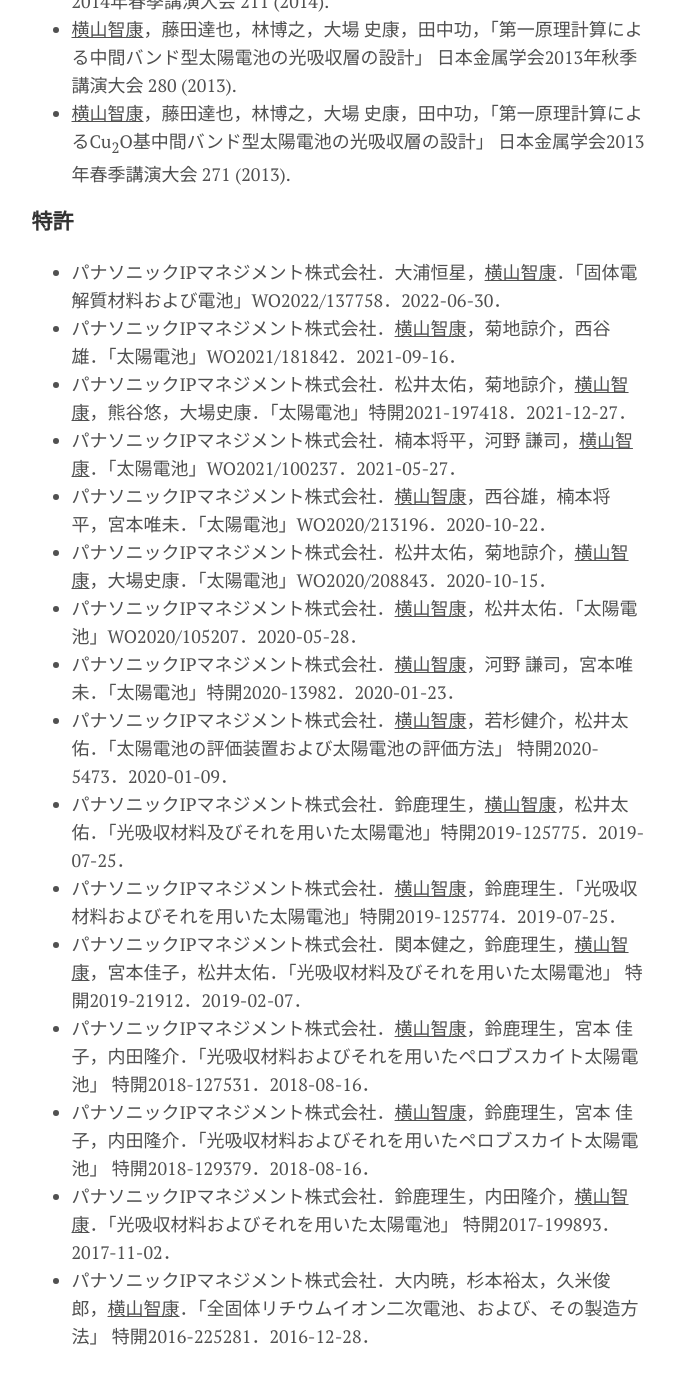
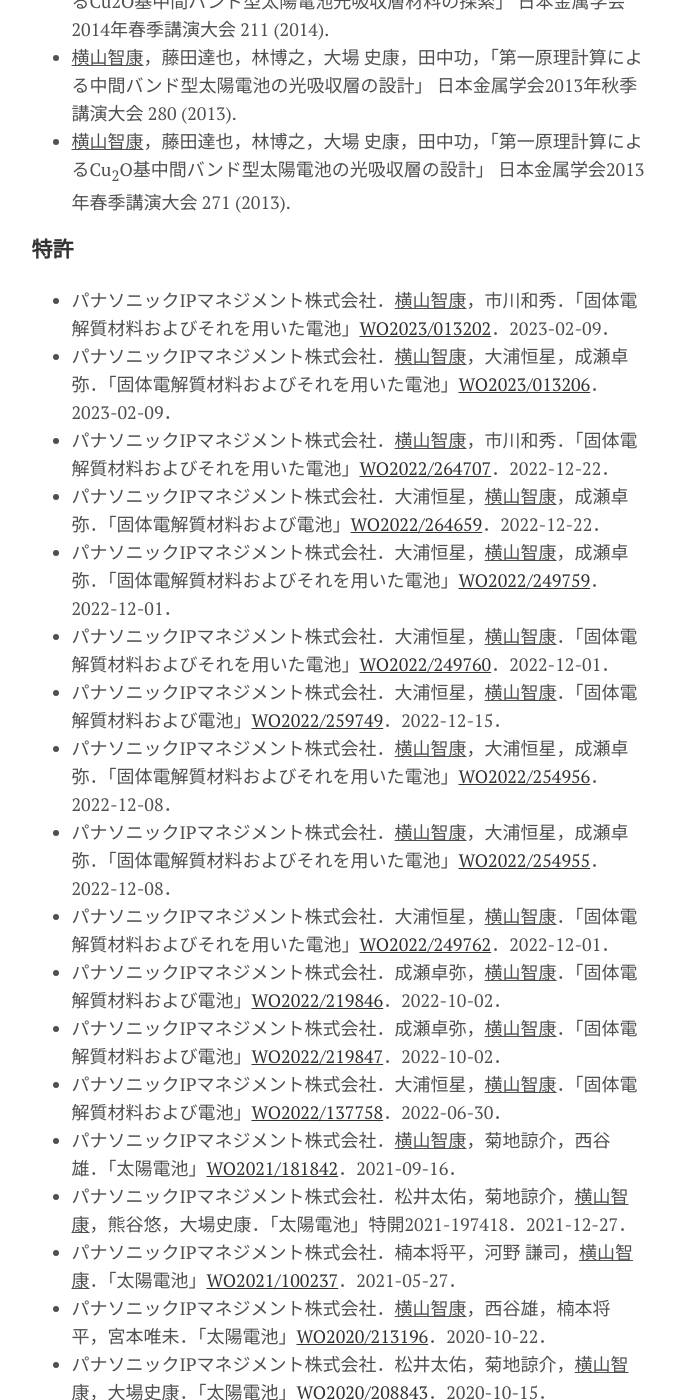
Before and after one commit to yokoyamatomoyasu/yokoyamatomoyasu.github.io, a Jekyll site: the page built from menu/about.md, in a window 1280 px wide and 1400 px high, scrolled down 5281 px. Shown: the whole window, without its empty margins (301-976 px from the left). Built offline with Jekyll 4.4.1, drawn with Linux system fonts in a browser that asks for light colours; some of the changed text lies outside the part shown.

Commit message:
GitHub pages site with Jekyll

```diff
--- a/menu/about.md
+++ b/menu/about.md
@@ -43,32 +43,32 @@
 
 
 ### メディア
-- LabBase，「化学で世界にインパクトを！ パナソニックグループ×コーセー研究者が語る「イノベーションと情熱」」，2022年5月11日 [リンク](https://compass.labbase.jp/articles/854)
-- Panasonic Newsroom Japan，「「個のチカラ」で会社を変える～Panasonic Young Leaders」，2022年3月28日 [リンク](https://news.panasonic.com/jp/stories/2022/98060.html)
-- パナソニック採用，「パナソニックの人：マテリアルズ・インフォマティクスを駆使し、エネルギー材料を革新したい。」，2022年3月15日 [リンク](https://recruit.jpn.panasonic.com/person/t_yokoyama.html)
-- WIRED JAPAN，「人智を超えた素材開発とその効率化の先にある未来とは」，2021年11月25日 [リンク](https://wired.jp/2021/11/25/wired-conference-2021-panasonic-ws/)
-- 日経クロステック，「次世代太陽電池にわずか1年で革新　「10年に1人」の企業研究者」，2021年5月24日 [リンク](https://xtech.nikkei.com/atcl/nxt/column/18/01620/052000007/)
+- LabBase，[「化学で世界にインパクトを！ パナソニックグループ×コーセー研究者が語る「イノベーションと情熱」」](https://compass.labbase.jp/articles/854)，2022年5月11日
+- Panasonic Newsroom Japan，[「「個のチカラ」で会社を変える～Panasonic Young Leaders」](https://news.panasonic.com/jp/stories/2022/98060.html)，2022年3月28日
+- パナソニック採用，[「パナソニックの人：マテリアルズ・インフォマティクスを駆使し、エネルギー材料を革新したい。」](https://recruit.jpn.panasonic.com/person/t_yokoyama.html)，2022年3月15日
+- WIRED JAPAN，[「人智を超えた素材開発とその効率化の先にある未来とは」](https://wired.jp/2021/11/25/wired-conference-2021-panasonic-ws/)，2021年11月25日
+- 日経クロステック，[「次世代太陽電池にわずか1年で革新　「10年に1人」の企業研究者」](https://xtech.nikkei.com/atcl/nxt/column/18/01620/052000007/)，2021年5月24日
 
 
 ### 論文
-- <u>横山 智康</u>, 大内 暁, 笹川 崇男, 6．有機–無機ハイブリッド材料の結晶構造予測手法の開発, **電気化学**, **2023**, 91, 2, 164-168.
+- <u>横山智康</u>, 大内暁, 笹川崇男, 6．有機–無機ハイブリッド材料の結晶構造予測手法の開発, *電気化学*, **2023**, 91 (2), 164-168. [https://doi.org/10.5796/denkikagaku.23-FE0014](https://doi.org/10.5796/denkikagaku.23-FE0014)
 - K. Ichikawa, S. Ohuchi, K. Ueno, <u>T. Yokoyama</u>, Accelerating Optimal Elemental Configuration Search in Crystal using Ising Machine. *arXiv.org* **2023**, arXiv:2305.19625. [https://arxiv.org/abs/2305.19625](https://arxiv.org/abs/2305.19625)
 - C. Liu, H. Tamaki, <u>T. Yokoyama</u>,, K. Wakasugi, S. Yotsuhashi, M. Kusaba, R. Yoshida,
 Shotgun crystal structure prediction using machine-learned formation energies. *arXiv.org* **2023**, arXiv:2305.02158. [https://arxiv.org/abs/2305.02158](https://arxiv.org/abs/2305.02158)
-- <u>T. Yokoyama</u>, S. Ohuchi, T. Matsui, Y. Kaneko, Material Digitalization for organic-inorganic hybrid materials. *Panasonic Technical Journal* **2021**, 67, 2. [https://www.panasonic.com/jp/corporate/technology-design/ptj/v6702-gaiyo.html#section01_15](https://www.panasonic.com/jp/corporate/technology-design/ptj/v6702-gaiyo.html#section01_15)
-- <u>T. Yokoyama</u>, S. Ohuchi, T. Matsui, Y. Kaneko, T. Sasagawa, Low-Cost Computing of the Thermophysical Properties of Organic-Inorganic Halide Perovskites by Density Functional Theory Combined with the Three-Dimensional Reference Interaction Site Method. *J. Phys. Chem. C* **2021**, 45, 31. [https://doi.org/10.1021/acs.jpcc.1c01171](https://doi.org/10.1021/acs.jpcc.1c01171)
-- <u>T. Yokoyama</u>, S. Ohuchi, E. Igaki, T. Matsui, Y. Kaneko, T. Sasagawa, An Efficient Ab Initio Scheme for Discovering Organic-Inorganic Hybrid Materials by Using Genetic Algorithms. *J. Phys. Chem. Lett.* **2021**, 12, 2023-2028. [https://doi.org/10.1021/acs.jpclett.1c00087](https://doi.org/10.1021/acs.jpclett.1c00087)
+- <u>T. Yokoyama</u>, S. Ohuchi, T. Matsui, Y. Kaneko, Material Digitalization for organic-inorganic hybrid materials. *Panasonic Technical Journal* **2021**, 67 (2), 160-165. [https://holdings.panasonic/jp/corporate/technology/technology-journal/pdf/v6702/p0115.pdf](https://holdings.panasonic/jp/corporate/technology/technology-journal/pdf/v6702/p0115.pdf)
+- <u>T. Yokoyama</u>, S. Ohuchi, T. Matsui, Y. Kaneko, T. Sasagawa, Low-Cost Computing of the Thermophysical Properties of Organic-Inorganic Halide Perovskites by Density Functional Theory Combined with the Three-Dimensional Reference Interaction Site Method. *J. Phys. Chem. C* **2021**, 125 (12), 6601-6610. [https://doi.org/10.1021/acs.jpcc.1c01171](https://doi.org/10.1021/acs.jpcc.1c01171)
+- <u>T. Yokoyama</u>, S. Ohuchi, E. Igaki, T. Matsui, Y. Kaneko, T. Sasagawa, An Efficient Ab Initio Scheme for Discovering Organic-Inorganic Hybrid Materials by Using Genetic Algorithms. *J. Phys. Chem. Lett.* **2021**, 12 (8), 2023-2028. [https://doi.org/10.1021/acs.jpclett.1c00087](https://doi.org/10.1021/acs.jpclett.1c00087)
 - Y. Miyamoto, S. Kusumoto, <u>T. Yokoyama</u>, Y. Nishitani, T. Matsui, T. Kouzaki, R. Nishikubo, A. Saeki, Y. Kaneko, High Current Density Sn-Based Perovskite Solar Cells via Enhanced Electron Extraction in Nanoporous Electron Transport Layers. *ACS Appl. Nano Mater.* **2020**, 3 (11), 11650-11657. [https://doi.org/10.1021/acsanm.0c02890](https://doi.org/10.1021/acs.jpclett.1c00087)
 - <u>T. Yokoyama</u>, Y. Nishitani, Y. Miyamoto, S. Kusumoto, R. Uchida, T. Matsui, K. Kawano, T. Sekiguchi, Y. Kaneko, Improving the Open-Circuit Voltage of Sn-Based Perovskite Solar Cells by Band Alignment at the Electron Transport Layer/Perovskite Layer Interface. *ACS Appl. Mater. Interfaces* **2020**, 12 (24), 27131-27139. [https://doi.org/10.1021/acsami.0c04676](https://doi.org/10.1021/acsami.0c04676)
-- T. Sekimoto, M. Suzuka, <u>T. Yokoyama</u>, Y. Miyamoto, R. Uchida, M. Hiraoka, K. Kawano, T. Sekiguchi, Y. Kaneko, Inverse Temperature Crystallization of Formamidinium Tin Iodide: Indirect Transition State and Restriction of Cation Motion. *Cryst. Growth Des.* **2019**, 20(2), 874-883. [https://doi.org/10.1021/acs.cgd.9b01262](https://doi.org/10.1021/acsami.0c04676)
-- T. Matsui, T. Yamamoto, T. Nishihara, R. Morisawa, <u>T. Yokoyama</u>, T. Sekiguchi, T. Negami, Compositional Engineering for Thermally Stable, Highly Efficient Perovskite Solar Cells Exceeding 20% Power Conversion Efficiency with 85°C/85% 1000 h Stability. *Adv. Mater.* **2019**, 31 (10). [https://doi.org/10.1002/adma.201806823](https://doi.org/10.1021/acsami.0c04676)
+- T. Sekimoto, M. Suzuka, <u>T. Yokoyama</u>, Y. Miyamoto, R. Uchida, M. Hiraoka, K. Kawano, T. Sekiguchi, Y. Kaneko, Inverse Temperature Crystallization of Formamidinium Tin Iodide: Indirect Transition State and Restriction of Cation Motion. *Cryst. Growth Des.* **2019**, 20 (2), 874-883. [https://doi.org/10.1021/acs.cgd.9b01262](https://doi.org/10.1021/acsami.0c04676)
+- T. Matsui, T. Yamamoto, T. Nishihara, R. Morisawa, <u>T. Yokoyama</u>, T. Sekiguchi, T. Negami, Compositional Engineering for Thermally Stable, Highly Efficient Perovskite Solar Cells Exceeding 20% Power Conversion Efficiency with 85°C/85% 1000 h Stability. *Adv. Mater.* **2019**, 31 (10), 806823. [https://doi.org/10.1002/adma.201806823](https://doi.org/10.1021/acsami.0c04676)
 - T. Matsui, <u>T. Yokoyama</u>, T. Negami, T. Sekiguchi, M. Saliba, M. Gratzel, H. Segawa, Effect of Rubidium for Thermal Stability of Triple-Cation Perovskite Solar Cells. *Chem. Lett.* **2018**, 47 (6), 814-816. [https://doi.org/10.1246/cl.180211](https://doi.org/10.1246/cl.180211)
-- T. Sekimoto, M. Suzuka, <u>T. Yokoyama</u>, R. Uchida, S. I. Machida, T. Sekiguchi, K. Kawano, Energy level diagram of HC(NH<sub>2</sub>)<sub>2</sub>PbI<sub>3</sub> single crystal evaluated by electrical and optical analyses. *Phys. Chem. Chem. Phys.* **2018**, 20(3), 1373-1380. [https://doi.org/10.1039/C7CP07477H](https://doi.org/10.1039/C7CP07477H)
-- H. Hayashi, S. Katayama, T. Komura, Y. Hinuma, <u>T. Yokoyama</u>, K. Mibu, F. Oba, I. Tanaka, Discovery of a Novel Sn(II)-Based Oxide β-SnMoO<sub>4</sub> for Daylight-Driven Photocatalysis. *Adv. Sci.* **2017**, 4 (1). [https://doi.org/10.1002/advs.201600246](https://doi.org/10.1002/advs.201600246)
-- <u>T. Yokoyama</u>, F. Oba, A. Seko, H. Hayashi, Y. Nose, I. Tanaka, Theoretical Photovoltaic Conversion Efficiencies of ZnSnP<sub>2</sub>, CdSnP<sub>2</sub>, and Zn<sub>1-X</sub>Cd<sub>x</sub>SnP<sub>2</sub> Alloys. *Appl. Phys. Express* **2013**, 6 (6). [https://doi.org/10.7567/APEX.6.061201](https://doi.org/10.7567/APEX.6.061201)
+- T. Sekimoto, M. Suzuka, <u>T. Yokoyama</u>, R. Uchida, S. I. Machida, T. Sekiguchi, K. Kawano, Energy level diagram of HC(NH<sub>2</sub>)<sub>2</sub>PbI<sub>3</sub> single crystal evaluated by electrical and optical analyses. *Phys. Chem. Chem. Phys.* **2018**, 20 (3), 1373-1380. [https://doi.org/10.1039/C7CP07477H](https://doi.org/10.1039/C7CP07477H)
+- H. Hayashi, S. Katayama, T. Komura, Y. Hinuma, <u>T. Yokoyama</u>, K. Mibu, F. Oba, I. Tanaka, Discovery of a Novel Sn(II)-Based Oxide β-SnMoO<sub>4</sub> for Daylight-Driven Photocatalysis. *Adv. Sci.* **2017**, 4 (1), 2823-2832. [https://doi.org/10.1002/advs.201600246](https://doi.org/10.1002/advs.201600246)
+- <u>T. Yokoyama</u>, F. Oba, A. Seko, H. Hayashi, Y. Nose, I. Tanaka, Theoretical Photovoltaic Conversion Efficiencies of ZnSnP<sub>2</sub>, CdSnP<sub>2</sub>, and Zn<sub>1-X</sub>Cd<sub>x</sub>SnP<sub>2</sub> Alloys. *Appl. Phys. Express* **2013**, 6 (6), 061201. [https://doi.org/10.7567/APEX.6.061201](https://doi.org/10.7567/APEX.6.061201)
 
 ### 招待講演
-- <u>横山智康</u>，「有機－無機ハイブリッド材料におけるデータ駆動型探索技術の確立」 日本化学会第103回春季年会 (2023).
+- <u>横山智康</u>，「有機－無機ハイブリッド材料におけるデータ駆動型探索技術の確立」 日本化学会第103回春季年会 K401-2am-03 (2023).
 - <u>横山智康</u>，「「構造予測のためのデータ生成」が重要なワケ」 LabTech Talk vol.81 (2023).
 - <u>横山智康</u>，「マテリアルズ・インフォマティクスによる有機－無機ハイブリッド材料の探索手法開発」 2022年度Ｐ＆Ｉ研究会第2回シンポジウム (2022).
 - <u>横山智康</u>，「マテリアルズ・インフォマティクスによる有機－無機ハイブリッド材料の探索手法開発」 大阪大学超階層マテリアルサイエンスプログラム第8回インタラクティブ交流会 (2022).
@@ -95,13 +95,25 @@
 
 
 ### 特許
-- パナソニックIPマネジメント株式会社．大浦恒星，<u>横山智康</u>．「固体電解質材料および電池」WO2022/137758．2022-06-30．
-- パナソニックIPマネジメント株式会社．<u>横山智康</u>，菊地諒介，西谷雄．「太陽電池」WO2021/181842．2021-09-16．
+- パナソニックIPマネジメント株式会社．<u>横山智康</u>，市川和秀．「固体電解質材料およびそれを用いた電池」[WO2023/013202](https://patents.google.com/patent/WO2023013202A1/)．2023-02-09．
+- パナソニックIPマネジメント株式会社．<u>横山智康</u>，大浦恒星，成瀬卓弥．「固体電解質材料およびそれを用いた電池」[WO2023/013206](https://patents.google.com/patent/WO2023013206A1/)．2023-02-09．
+- パナソニックIPマネジメント株式会社．<u>横山智康</u>，市川和秀．「固体電解質材料およびそれを用いた電池」[WO2022/264707](https://patents.google.com/patent/WO2022264707A1/)．2022-12-22．
+- パナソニックIPマネジメント株式会社．大浦恒星，<u>横山智康</u>，成瀬卓弥．「固体電解質材料および電池」[WO2022/264659](https://patents.google.com/patent/WO2022264659A1/)．2022-12-22．
+- パナソニックIPマネジメント株式会社．大浦恒星，<u>横山智康</u>，成瀬卓弥．「固体電解質材料およびそれを用いた電池」[WO2022/249759](https://patents.google.com/patent/WO2022249759A1/)．2022-12-01．
+- パナソニックIPマネジメント株式会社．大浦恒星，<u>横山智康</u>．「固体電解質材料およびそれを用いた電池」[WO2022/249760](https://patents.google.com/patent/WO2022249760A1/)．2022-12-01．
+- パナソニックIPマネジメント株式会社．大浦恒星，<u>横山智康</u>．「固体電解質材料および電池」[WO2022/259749](https://patents.google.com/patent/WO2022259749A1/)．2022-12-15．
+- パナソニックIPマネジメント株式会社．<u>横山智康</u>，大浦恒星，成瀬卓弥．「固体電解質材料およびそれを用いた電池」[WO2022/254956](https://patents.google.com/patent/WO2022254956A1/)．2022-12-08．
+- パナソニックIPマネジメント株式会社．<u>横山智康</u>，大浦恒星，成瀬卓弥．「固体電解質材料およびそれを用いた電池」[WO2022/254955](https://patents.google.com/patent/WO2022254955A1/)．2022-12-08．
+- パナソニックIPマネジメント株式会社．大浦恒星，<u>横山智康</u>．「固体電解質材料およびそれを用いた電池」[WO2022/249762](https://patents.google.com/patent/WO2022249762A1/)．2022-12-01．
+- パナソニックIPマネジメント株式会社．成瀬卓弥，<u>横山智康</u>．「固体電解質材料および電池」[WO2022/219846](https://patents.google.com/patent/WO2022219846A1/)．2022-10-02．
+- パナソニックIPマネジメント株式会社．成瀬卓弥，<u>横山智康</u>．「固体電解質材料および電池」[WO2022/219847](https://patents.google.com/patent/WO2022219847A1/)．2022-10-02．
+- パナソニックIPマネジメント株式会社．大浦恒星，<u>横山智康</u>．「固体電解質材料および電池」[WO2022/137758](https://patents.google.com/patent/WO2022137758A1/)．2022-06-30．
+- パナソニックIPマネジメント株式会社．<u>横山智康</u>，菊地諒介，西谷雄．「太陽電池」[WO2021/181842](https://patents.google.com/patent/WO2021181842A1/)．2021-09-16．
 - パナソニックIPマネジメント株式会社．松井太佑，菊地諒介，<u>横山智康</u>，熊谷悠，大場史康．「太陽電池」特開2021-197418．2021-12-27．
-- パナソニックIPマネジメント株式会社．楠本将平，河野 謙司，<u>横山智康</u>．「太陽電池」WO2021/100237．2021-05-27．
-- パナソニックIPマネジメント株式会社．<u>横山智康</u>，西谷雄，楠本将平，宮本唯未．「太陽電池」WO2020/213196．2020-10-22．
-- パナソニックIPマネジメント株式会社．松井太佑，菊地諒介，<u>横山智康</u>，大場史康．「太陽電池」WO2020/208843．2020-10-15．
-- パナソニックIPマネジメント株式会社．<u>横山智康</u>，松井太佑．「太陽電池」WO2020/105207．2020-05-28．
+- パナソニックIPマネジメント株式会社．楠本将平，河野 謙司，<u>横山智康</u>．「太陽電池」[WO2021/100237](https://patents.google.com/patent/WO2021100237A1/)．2021-05-27．
+- パナソニックIPマネジメント株式会社．<u>横山智康</u>，西谷雄，楠本将平，宮本唯未．「太陽電池」[WO2020/213196](https://patents.google.com/patent/WO2020213196A1/)．2020-10-22．
+- パナソニックIPマネジメント株式会社．松井太佑，菊地諒介，<u>横山智康</u>，大場史康．「太陽電池」[WO2020/208843](https://patents.google.com/patent/WO2020208843A1/)．2020-10-15．
+- パナソニックIPマネジメント株式会社．<u>横山智康</u>，松井太佑．「太陽電池」[WO2020/105207](https://patents.google.com/patent/WO2020105207A1/)．2020-05-28．
 - パナソニックIPマネジメント株式会社．<u>横山智康</u>，河野 謙司，宮本唯未．「太陽電池」特開2020-13982．2020-01-23．
 - パナソニックIPマネジメント株式会社．<u>横山智康</u>，若杉健介，松井太佑．「太陽電池の評価装置および太陽電池の評価方法」 特開2020-5473．2020-01-09．
 - パナソニックIPマネジメント株式会社．鈴鹿理生，<u>横山智康</u>，松井太佑．「光吸収材料及びそれを用いた太陽電池」特開2019-125775．2019-07-25．
```
